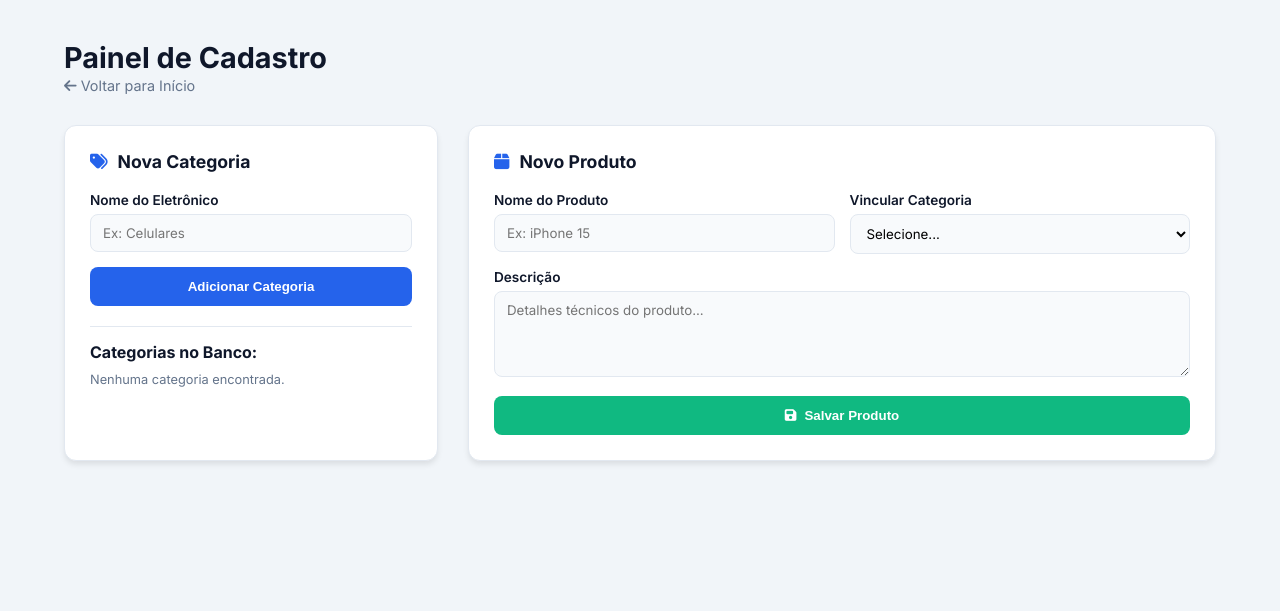
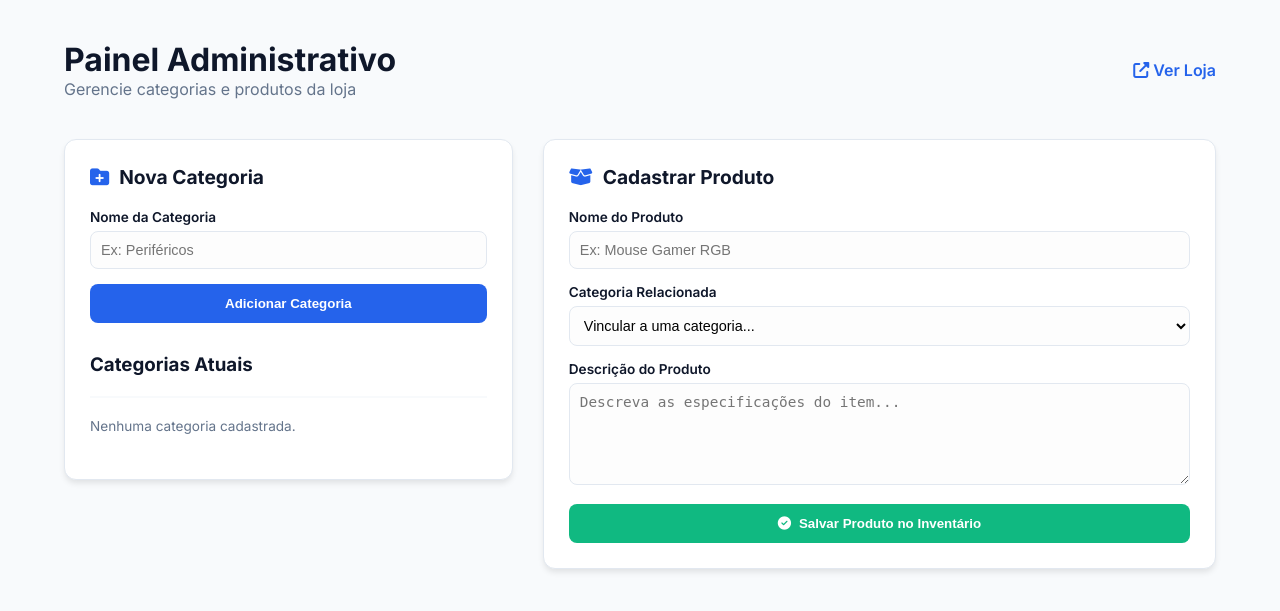
Before and after one commit to Muhhdionizio31/Loja-de-eletronicos, a FastAPI app: page /eletronico/cadastro in a window 1280 px wide. Shown: the top 611 px of the page. Run offline with FastAPI, Linux system fonts and the light colour scheme.

Commit message:
Criando e estilizando rota de deletar categorias

```diff
--- a/main.py
+++ b/main.py
@@ -50,4 +50,15 @@ def salvar_produto(
 
     db.add(novo_produto)
     db.commit()
-    return RedirectResponse(url="/produto_criado", status_code=303)
+    return RedirectResponse(url="/eletronico/cadastro", status_code=303)
+
+@app.post("/eletronico/{id}/deletar")
+def deletar_eletronico(
+    id: int,
+    db: Session = Depends(get_db)
+):
+    categoria = db.query(Eletronico).filter(Eletronico.id == id).first()
+    if categoria:
+        db.delete(categoria)
+        db.commit()
+    return RedirectResponse(url="/eletronico/cadastro", status_code=303)
--- a/templates/cadastrar.html
+++ b/templates/cadastrar.html
@@ -3,7 +3,7 @@
 <head>
     <meta charset="UTF-8">
     <meta name="viewport" content="width=device-width, initial-scale=1.0">
-    <title>Painel Administrativo | Lojinha</title>
+    <title>Administração | Lojinha Tech</title>
     <link href="https://fonts.googleapis.com/css2?family=Inter:wght@400;500;600;700&display=swap" rel="stylesheet">
     <link rel="stylesheet" href="https://cdnjs.cloudflare.com/ajax/libs/font-awesome/6.4.0/css/all.min.css">
 
@@ -11,10 +11,11 @@
         :root {
             --primary: #2563eb;
             --success: #10b981;
-            --bg: #f1f5f9;
+            --danger: #ef4444;
+            --bg: #f8fafc;
             --white: #ffffff;
             --text-dark: #0f172a;
-            --text-light: #64748b;
+            --text-muted: #64748b;
             --border: #e2e8f0;
         }
 
@@ -27,12 +28,11 @@
             padding: 40px 5%;
         }
 
-        .header { margin-bottom: 30px; }
-        .header h1 { font-size: 1.8rem; font-weight: 700; }
-
-        .grid {
+        .container {
+            max-width: 1200px;
+            margin: 0 auto;
             display: grid;
-            grid-template-columns: 1fr 2fr;
+            grid-template-columns: 1fr 1.5fr;
             gap: 30px;
         }
 
@@ -41,29 +41,22 @@
             padding: 25px;
             border-radius: 12px;
             border: 1px solid var(--border);
-            box-shadow: 0 4px 6px -1px rgba(0,0,0,0.1);
+            box-shadow: 0 4px 6px -1px rgba(0, 0, 0, 0.1);
         }
 
-        h2 { font-size: 1.1rem; margin-bottom: 20px; display: flex; align-items: center; gap: 10px; }
+        h2 { font-size: 1.2rem; margin-bottom: 20px; display: flex; align-items: center; gap: 10px; }
         h2 i { color: var(--primary); }
 
         .form-group { margin-bottom: 15px; }
-
         label { display: block; font-size: 0.85rem; font-weight: 600; margin-bottom: 6px; }
 
         input, select, textarea {
             width: 100%;
-            padding: 10px 12px;
+            padding: 10px;
             border: 1px solid var(--border);
             border-radius: 8px;
-            font-family: inherit;
-            background: #f8fafc;
-        }
-
-        input:focus, select:focus, textarea:focus {
-            outline: none;
-            border-color: var(--primary);
-            box-shadow: 0 0 0 3px rgba(37, 99, 235, 0.1);
+            font-size: 0.9rem;
+            background: #fdfdfd;
         }
 
         .btn {
@@ -73,108 +66,119 @@
             border-radius: 8px;
             font-weight: 600;
             cursor: pointer;
+            color: white;
             transition: 0.2s;
             display: flex;
             justify-content: center;
             align-items: center;
             gap: 8px;
-            color: white;
         }
 
-        .btn-primary { background: var(--primary); }
-        .btn-success { background: var(--success); }
+        .btn-blue { background: var(--primary); }
+        .btn-green { background: var(--success); }
+        .btn-red { background: var(--danger); padding: 6px 12px; width: auto; font-size: 0.8rem; }
         .btn:hover { opacity: 0.9; transform: translateY(-1px); }
 
-        .cat-list {
+        /* Lista de Itens */
+        .item-list {
+            list-style: none;
             margin-top: 20px;
-            list-style: none;
-            border-top: 1px solid var(--border);
-            padding-top: 15px;
+            border-top: 2px solid var(--bg);
         }
 
-        .cat-item {
-            padding: 8px 0;
-            border-bottom: 1px dashed var(--border);
-            font-size: 0.9rem;
+        .item-row {
             display: flex;
             justify-content: space-between;
+            align-items: center;
+            padding: 12px 0;
+            border-bottom: 1px solid var(--border);
         }
 
-        .id-badge {
-            background: #e2e8f0;
-            padding: 2px 6px;
-            border-radius: 4px;
-            font-size: 0.75rem;
-            color: var(--text-light);
-        }
+        .item-info b { font-size: 0.95rem; }
+        .item-info span { font-size: 0.75rem; color: var(--text-muted); display: block; }
 
-        @media (max-width: 900px) { .grid { grid-template-columns: 1fr; } }
+        @media (max-width: 850px) { .container { grid-template-columns: 1fr; } }
     </style>
 </head>
 <body>
 
-    <div class="header">
-        <h1>Painel de Cadastro</h1>
-        <a href="/" style="text-decoration: none; color: var(--text-light); font-size: 0.9rem;">
-            <i class="fas fa-arrow-left"></i> Voltar para Início
+    <header style="margin-bottom: 40px; display: flex; justify-content: space-between; align-items: center;">
+        <div>
+            <h1>Painel Administrativo</h1>
+            <p style="color: var(--text-muted)">Gerencie categorias e produtos da loja</p>
+        </div>
+        <a href="/" style="text-decoration: none; color: var(--primary); font-weight: 600;">
+            <i class="fas fa-external-link-alt"></i> Ver Loja
         </a>
-    </div>
+    </header>
 
-    <div class="grid">
+    <div class="container">
 
-        <section class="card">
-            <h2><i class="fas fa-tags"></i> Nova Categoria</h2>
+        <section>
+            <div class="card">
+                <h2><i class="fas fa-folder-plus"></i> Nova Categoria</h2>
+                <form action="/eletronico" method="POST">
+                    <div class="form-group">
+                        <label>Nome da Categoria</label>
+                        <input type="text" name="nome" placeholder="Ex: Periféricos" required>
+                    </div>
+                    <button type="submit" class="btn btn-blue">Adicionar Categoria</button>
+                </form>
 
-            <form action="/eletronico" method="POST">
-                <div class="form-group">
-                    <label>Nome do Eletrônico</label>
-                    <input type="text" name="nome" placeholder="Ex: Celulares" required>
+                <div style="margin-top: 30px;">
+                    <h3>Categorias Atuais</h3>
+                    <ul class="item-list">
+                        {% for cat in categorias %}
+                        <li class="item-row">
+                            <div class="item-info">
+                                <b>{{ cat.nome }}</b>
+                                <span>ID: {{ cat.id }}</span>
+                            </div>
+
+                            <form action="/eletronico/{{ cat.id }}/deletar" method="POST">
+                                <button type="submit" class="btn btn-red"
+                                        onclick="return confirm('Deseja excluir esta categoria e desvincular seus produtos?')">
+                                    <i class="fas fa-trash"></i>
+                                </button>
+                            </form>
+                        </li>
+                        {% else %}
+                        <p style="color: var(--text-muted); font-size: 0.85rem; padding: 20px 0;">Nenhuma categoria cadastrada.</p>
+                        {% endfor %}
+                    </ul>
                 </div>
-                <button type="submit" class="btn btn-primary">Adicionar Categoria</button>
-            </form>
-
-            <div class="cat-list">
-                <strong>Categorias no Banco:</strong>
-                {% for cat in categorias %}
-                <div class="cat-item">
-                    <span>{{ cat.nome }}</span>
-                    <span class="id-badge">ID: {{ cat.id }}</span>
-                </div>
-                {% else %}
-                <p style="color: var(--text-light); font-size: 0.8rem; margin-top: 10px;">Nenhuma categoria encontrada.</p>
-                {% endfor %}
             </div>
         </section>
 
-        <section class="card">
-            <h2><i class="fas fa-box"></i> Novo Produto</h2>
-
-            <form action="/produto/salvar" method="POST">
-                <div style="display: grid; grid-template-columns: 1fr 1fr; gap: 15px;">
+        <section>
+            <div class="card">
+                <h2><i class="fas fa-box-open"></i> Cadastrar Produto</h2>
+                <form action="/produto/salvar" method="POST">
                     <div class="form-group">
                         <label>Nome do Produto</label>
-                        <input type="text" name="nome" placeholder="Ex: iPhone 15" required>
+                        <input type="text" name="nome" placeholder="Ex: Mouse Gamer RGB" required>
                     </div>
+
                     <div class="form-group">
-                        <label>Vincular Categoria</label>
+                        <label>Categoria Relacionada</label>
                         <select name="eletronico_id" required>
-                            <option value="" disabled selected>Selecione...</option>
+                            <option value="" disabled selected>Vincular a uma categoria...</option>
                             {% for cat in categorias %}
                                 <option value="{{ cat.id }}">{{ cat.nome }} (ID: {{ cat.id }})</option>
                             {% endfor %}
                         </select>
                     </div>
-                </div>
 
-                <div class="form-group">
-                    <label>Descrição</label>
-                    <textarea name="descricao" rows="4" placeholder="Detalhes técnicos do produto..."></textarea>
-                </div>
+                    <div class="form-group">
+                        <label>Descrição do Produto</label>
+                        <textarea name="descricao" rows="5" placeholder="Descreva as especificações do item..." required></textarea>
+                    </div>
 
-                <button type="submit" class="btn btn-success">
-                    <i class="fas fa-save"></i> Salvar Produto
-                </button>
-            </form>
+                    <button type="submit" class="btn btn-green">
+                        <i class="fas fa-check-circle"></i> Salvar Produto no Inventário
+                    </button>
+                </form>
+            </div>
         </section>
 
     </div>
```
Also changed, not shown: lojinha.db, templates/produto_criado.html (added).
